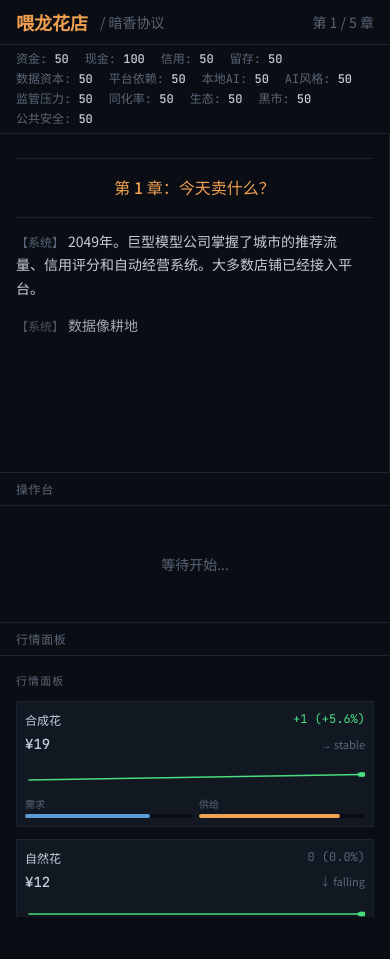
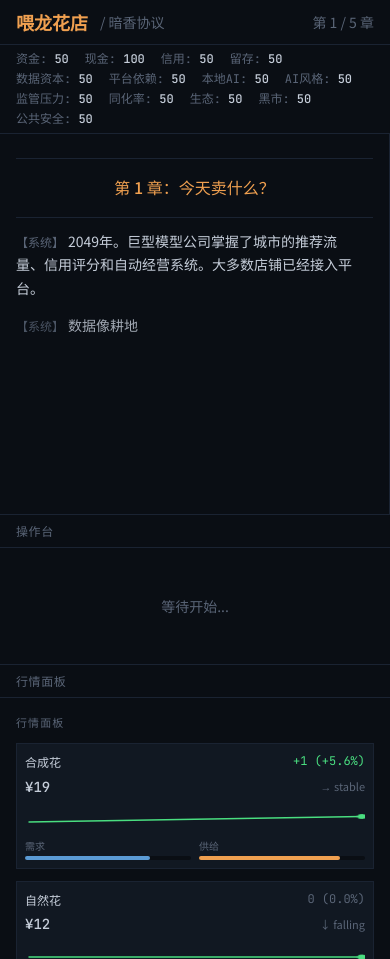
Before and after one commit to ywy366607/dragon-flower-shop, a website built with Vite: page index.html in a window 390 px wide. Both pictures are taken after a click on the button "开始经营". Before the commit the page ends 917 px from the top, so only its background shows below. Built offline with nearby package versions, Linux system fonts and the light colour scheme.

Commit message:
fix: 成交率修正 + AI获得完整市场数据
1. getSellPrice 基于 priceSuggestion 计算，降低 margin 倍率
   - 索引花: 50→33, 人格花: 87→47, 合成花: 23→21
   - 偏差惩罚从 -25~-37 降到 -4~-8，成交率回归合理范围

2. buildMarketContext 给 AI 发送完整数据：
   - 进价、售价、利润、成交率、期望收益
   - AI 可以基于期望收益（利润×成交率）推荐

3. 滚动条修复：id="main-content" + ID选择器约束高度

Co-Authored-By: Claude Opus 4.7 <noreply@anthropic.com>

```diff
--- a/index.html
+++ b/index.html
@@ -62,7 +62,7 @@
   </div>
 
   <!-- Main Content -->
-  <div class="flex-1 flex flex-col lg:flex-row overflow-hidden">
+  <div id="main-content" class="flex-1 flex flex-col lg:flex-row overflow-hidden">
 
     <!-- Chat Window (left/center) -->
     <div id="chat-window" class="flex-1 flex flex-col overflow-hidden border-r border-terminal-border">
--- a/src/main.js
+++ b/src/main.js
@@ -241,9 +241,15 @@ async function agentReactToScenario(chapter) {
 const ALL_CATEGORIES = ['synthetic', 'natural', 'memory', 'emotion', 'personality', 'data'];
 
 function buildMarketContext(summary, txHistory, state) {
-  const lines = ['【当前行情】'];
+  const lines = ['【当前行情 — 各花种详细数据】'];
   for (const [cat, info] of Object.entries(summary)) {
-    lines.push(`${info.name}: 进价¥${Math.round(info.currentPrice)} ${info.trend === 'rising' ? '↑' : info.trend === 'falling' ? '↓' : '→'} 需求${info.demand} 供给${info.supply}`);
+    const product = PRODUCTS[cat];
+    const buy = getBuyPrice(cat, state);
+    const sell = getSellPrice(cat, state);
+    const margin = sell - buy;
+    const dealChance = calculateDealChance(product, sell, state);
+    const ev = Math.round(margin * dealChance / 100);
+    lines.push(`${info.name}: 进价¥${buy} 售价¥${sell} 利润¥${margin} 成交率${dealChance}% 期望收益¥${ev} ${info.trend === 'rising' ? '↑' : info.trend === 'falling' ? '↓' : '→'} 需求${info.demand} 供给${info.supply}`);
   }
   if (txHistory.length > 0) {
     lines.push(`\n【最近交易记录】`);
--- a/src/market.js
+++ b/src/market.js
@@ -1,4 +1,6 @@
 // Market Data — Price trends, supply/demand, transaction history
+
+import { PRODUCTS } from './data.js';
 
 // ============================================================
 // FLOWER PRICING — Based on real flower market patterns
@@ -190,12 +192,12 @@ export function getMarketSummary() {
 // ============================================================
 
 const MARGIN_MULTIPLIER = {
-  synthetic: 1.3,
-  natural: 1.8,
-  memory: 2.0,
-  emotion: 1.6,
-  personality: 2.5,
-  data: 1.5,
+  synthetic: 1.15,
+  natural: 1.25,
+  memory: 1.3,
+  emotion: 1.2,
+  personality: 1.35,
+  data: 1.2,
 };
 
 export function getBuyPrice(category, state) {
@@ -224,9 +226,19 @@ export function getBuyPrice(category, state) {
 }
 
 export function getSellPrice(category, state) {
-  const buyPrice = getBuyPrice(category, state);
-  const margin = MARGIN_MULTIPLIER[category] || 1.5;
-  return Math.round(buyPrice * margin);
+  const product = PRODUCTS[category];
+  const info = FLOWER_PRICES[category];
+  const base = product?.priceSuggestion || info?.basePrice || 15;
+  const margin = MARGIN_MULTIPLIER[category] || 1.3;
+  // State modifiers affect the sell price slightly
+  let modifier = 0;
+  if (state) {
+    if (category === 'synthetic') modifier += state.platformDependence * 0.02;
+    if (category === 'natural') modifier += (100 - state.ecology) * 0.03;
+    if (category === 'memory') modifier += state.dataCapital * 0.02;
+    if (category === 'emotion') modifier += state.blackMarket * 0.02;
+  }
+  return Math.round(base * margin + modifier);
 }
 
 export function getMarginMultiplier(category) {
--- a/src/styles.css
+++ b/src/styles.css
@@ -299,73 +299,88 @@ body {
   margin: 8px 0;
 }
 
-/* Layout: force all columns to be height-constrained */
-body {
-  height: 100vh;
-  max-height: 100vh;
-  overflow: hidden;
+/* ===== LAYOUT: fixed viewport, each panel scrolls independently ===== */
+
+html, body {
+  height: 100% !important;
+  max-height: 100vh !important;
+  overflow: hidden !important;
 }
 
-/* Main 3-column wrapper */
-body > .flex-1.flex.flex-col {
-  height: 0;
-  min-height: 0;
-  flex: 1 1 0%;
+/* Main 3-column wrapper: fill remaining height */
+#main-content {
+  flex: 1 1 0% !important;
+  min-height: 0 !important;
+  height: 0 !important;
+  overflow: hidden !important;
 }
 
-/* Chat window: scroll internally */
+/* Chat window */
 #chat-window {
-  height: 0;
-  min-height: 0;
+  min-height: 0 !important;
   overflow: hidden !important;
 }
 
 #chat-messages {
-  height: 100%;
-  overflow-y: auto !important;
+  overflow-y: scroll !important;
+  overscroll-behavior: contain;
+}
+
+/* Visible scrollbar on chat */
+#chat-messages::-webkit-scrollbar {
+  width: 8px;
+}
+#chat-messages::-webkit-scrollbar-track {
+  background: #0a0e14;
+}
+#chat-messages::-webkit-scrollbar-thumb {
+  background: #2a3342;
+  border-radius: 4px;
+}
+#chat-messages::-webkit-scrollbar-thumb:hover {
+  background: #3a4557;
 }
 
 /* Action window */
 #action-window {
-  min-height: 0;
+  min-height: 0 !important;
   overflow-y: auto !important;
 }
 
 /* Side panel */
 #side-panel {
-  min-height: 0;
+  min-height: 0 !important;
   overflow-y: auto !important;
 }
 
-/* Responsive */
+/* ===== Responsive: mobile stacks vertically ===== */
 @media (max-width: 1024px) {
-  body {
-    height: auto;
-    max-height: none;
-    overflow: auto;
+  html, body {
+    height: auto !important;
+    max-height: none !important;
+    overflow: auto !important;
   }
-  body > .flex-1.flex.flex-col {
-    height: auto;
-    min-height: auto;
-    overflow: visible;
+  #main-content {
+    height: auto !important;
+    min-height: auto !important;
+    overflow: visible !important;
+    flex-shrink: 0 !important;
   }
   #chat-window {
-    height: auto;
-    min-height: 40vh;
-    max-height: 50vh;
+    min-height: 45vh !important;
+    max-height: 50vh !important;
     overflow: hidden !important;
   }
   #chat-messages {
-    max-height: 100%;
+    max-height: 100% !important;
   }
   #action-window {
     border-right: none;
     border-top: 1px solid #1a2332;
-    max-height: none;
   }
   #side-panel {
     border-top: 1px solid #1a2332;
-    max-height: 35vh;
+    max-height: 35vh !important;
   }
 }
 
```
